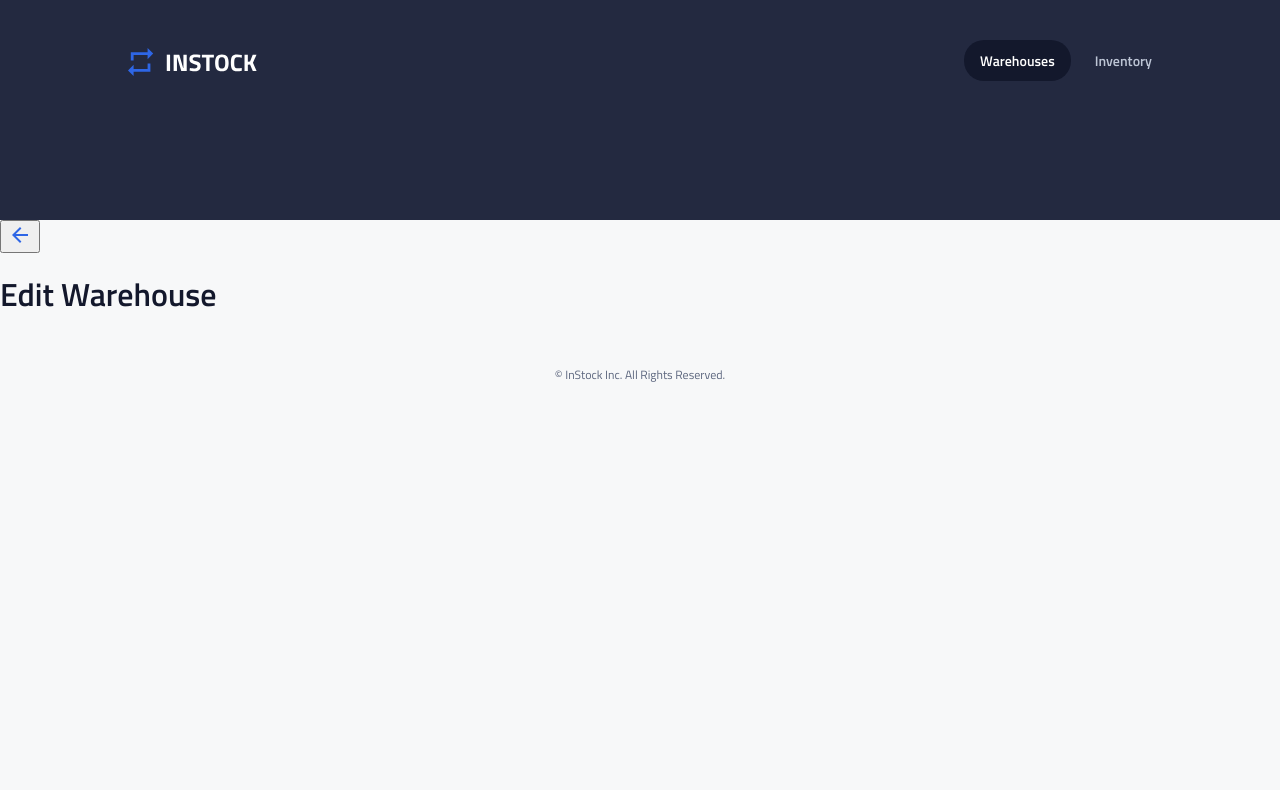
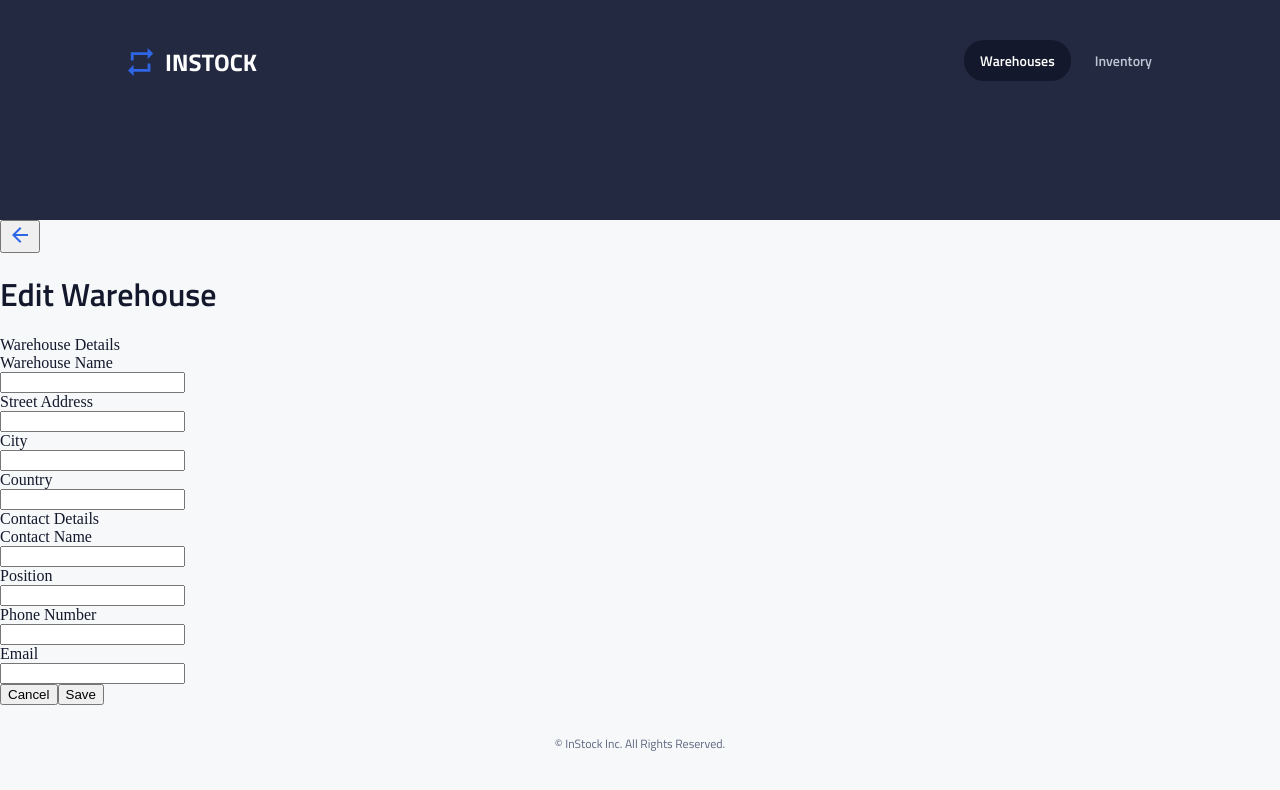
Before and after one commit to khushi4541/team-5-instock, a React (Vite) app: page /warehouses/1/edit in a window 1280 px wide. Shown: the top 790 px of the page. Built offline with nearby package versions, Linux system fonts and the light colour scheme; a web font is replaced by a local one.

Commit message:
form added, just needs to be styled

```diff
--- a/src/components/EditWarehouse/EditWarehouse.jsx
+++ b/src/components/EditWarehouse/EditWarehouse.jsx
@@ -5,6 +5,77 @@ import axios from "axios";
 
 export default function EditWarehouse() {
 	const navigate = useNavigate();
+	const { id } = useParams();
+
+	// State for form fields
+	const [formData, setFormData] = useState({
+		warehouse_name: "",
+		address: "",
+		city: "",
+		country: "",
+		contact_name: "",
+		contact_position: "",
+		contact_phone: "",
+		contact_email: "",
+	});
+
+	// State for errors
+	const [errors, setErrors] = useState({});
+
+	// Function to handle input changes
+	const handleInputChange = (e) => {
+		const { name, value } = e.target;
+		setFormData((prevData) => ({ ...prevData, [name]: value }));
+	};
+
+	// Function to validate the form
+	const validateForm = () => {
+		const newErrors = {};
+
+		// Check required fields
+		Object.entries(formData).forEach(([key, value]) => {
+			if (!value.trim()) {
+				newErrors[key] = "This field is required.";
+			}
+		});
+
+		// Validate phone number format
+		const phoneRegex = /^\+1\s\(\d{3}\)\s\d{3}-\d{4}$/;
+		if (
+			formData.contact_phone &&
+			!phoneRegex.test(formData.contact_phone)
+		) {
+			newErrors.contact_phone = "Invalid phone number format.";
+		}
+
+		// Validate email format
+		const emailRegex = /^[^\s@]+@[^\s@]+\.[^\s@]+$/;
+		if (
+			formData.contact_email &&
+			!emailRegex.test(formData.contact_email)
+		) {
+			newErrors.contact_email = "Invalid email format.";
+		}
+
+		setErrors(newErrors);
+
+		// Return true if no errors
+		return Object.keys(newErrors).length === 0;
+	};
+
+	// Function to handle form submission
+	const handleSubmit = async (event) => {
+		event.preventDefault();
+
+		// Validate form
+		if (!validateForm()) return;
+		try {
+			await axios.put(`http://localhost:3030/warehouses/${id}`, formData);
+			navigate(-1); // Go back to the previous page
+		} catch (error) {
+			console.error("Error updating warehouse:", error);
+		}
+	};
 
 	// Function to handle the back button click
 	const handleBack = () => {
@@ -33,6 +104,118 @@ export default function EditWarehouse() {
 				</button>
 				<h1 className="edit-warehouse__title">Edit Warehouse</h1>
 			</header>
+			<form className="edit-warehouse__form" onSubmit={handleSubmit}>
+				<div className="edit-warehouse__section">
+					<div className="edit-warehouse__section-title">
+						Warehouse Details
+					</div>
+					<div className="edit-warehouse__form-group">
+						<div className="edit-warehouse__label">
+							Warehouse Name
+						</div>
+						<input
+							type="text"
+							className="edit-warehouse__input"
+							name="warehouse_name"
+							value={formData.warehouse_name}
+							onChange={handleInputChange}
+						/>
+					</div>
+					<div className="edit-warehouse__form-group">
+						<div className="edit-warehouse__label">
+							Street Address
+						</div>
+						<input
+							type="text"
+							className="edit-warehouse__input"
+							name="address"
+							value={formData.address}
+							onChange={handleInputChange}
+						/>
+					</div>
+					<div className="edit-warehouse__form-group">
+						<div className="edit-warehouse__label">City</div>
+						<input
+							type="text"
+							className="edit-warehouse__input"
+							name="city"
+							value={formData.city}
+							onChange={handleInputChange}
+						/>
+					</div>
+					<div className="edit-warehouse__form-group">
+						<div className="edit-warehouse__label">Country</div>
+						<input
+							type="text"
+							className="edit-warehouse__input"
+							name="country"
+							value={formData.country}
+							onChange={handleInputChange}
+						/>
+					</div>
+				</div>
+				<div className="edit-warehouse__section">
+					<div className="edit-warehouse__section-title">
+						Contact Details
+					</div>
+					<div className="edit-warehouse__form-group">
+						<div className="edit-warehouse__label">
+							Contact Name
+						</div>
+						<input
+							type="text"
+							className="edit-warehouse__input"
+							name="contact_name"
+							value={formData.contact_name}
+							onChange={handleInputChange}
+						/>
+					</div>
+					<div className="edit-warehouse__form-group">
+						<div className="edit-warehouse__label">Position</div>
+						<input
+							type="text"
+							className="edit-warehouse__input"
+							name="contact_position"
+							value={formData.contact_position}
+							onChange={handleInputChange}
+						/>
+					</div>
+					<div className="edit-warehouse__form-group">
+						<div className="edit-warehouse__label">
+							Phone Number
+						</div>
+						<input
+							type="text"
+							className="edit-warehouse__input"
+							name="contact_phone"
+							value={formData.contact_phone}
+							onChange={handleInputChange}
+						/>
+					</div>
+					<div className="edit-warehouse__form-group">
+						<div className="edit-warehouse__label">Email</div>
+						<input
+							type="email"
+							className="edit-warehouse__input"
+							name="contact_email"
+							value={formData.contact_email}
+							onChange={handleInputChange}
+						/>
+					</div>
+				</div>
+				<div className="edit-warehouse__actions">
+					<button
+						type="button"
+						className="edit-warehouse__cancel"
+						onClick={handleBack}
+					>
+						Cancel
+					</button>
+					<button type="submit" className="edit-warehouse__save">
+						Save
+					</button>
+				</div>
+			</form>
 		</div>
 	);
 }
```
